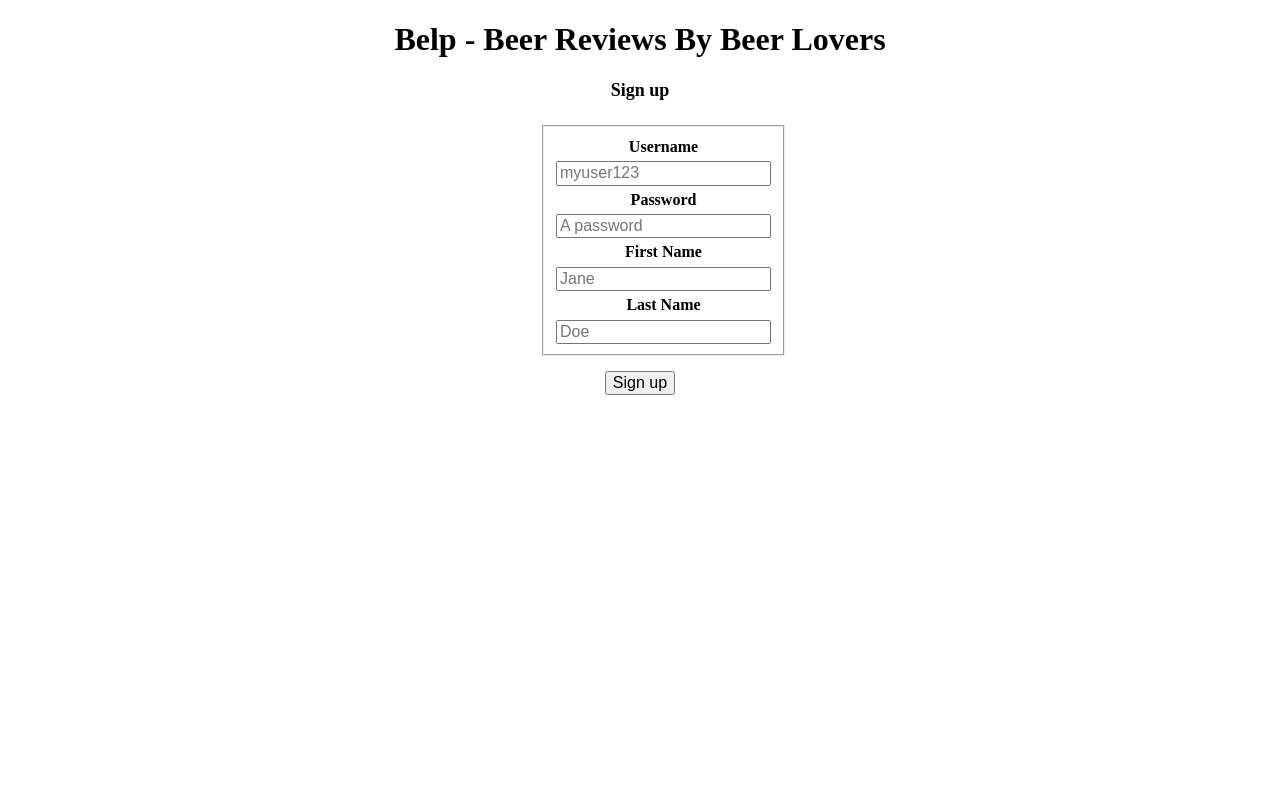
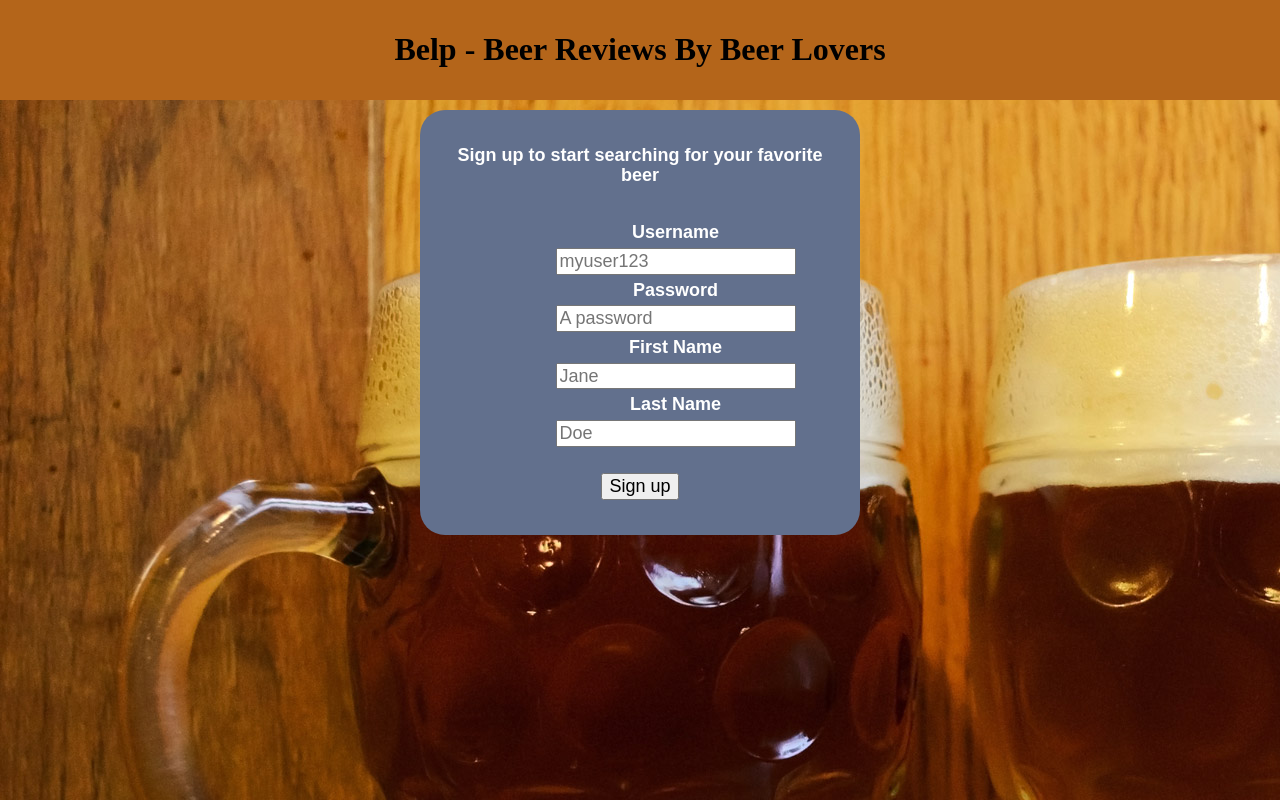
Before and after one commit to eharris128/belp, a website: page public/index.html in a window 1280 px wide. Drawn offline with nearby package versions, Linux system fonts and the light colour scheme.

Commit message:
Adds styles

```diff
--- a/public/index.css
+++ b/public/index.css
@@ -1,16 +1,46 @@
 .hidden {
   display: none;
 }
+
  form {
    width: 200px;
  }
 
+fieldset {
+   border:0 none;
+}
+
 body {
   text-align: center;
-  /*background: url('/img/beer.jpg') no-repeat;
-  background-size: cover;*/
+  /*background-color: #6A381F;*/
+  background-image: url("/img/beer.jpg")
 }
 
+.header {
+  /*background-color: #E3D985;*/
+  background-color: #B4651A;
+  padding:10px;
+  margin-bottom: 10px;
+}
+
+.starter-page, .beer-form, .results {
+    font-family: Arial, Helvetica, sans-serif;
+    font-weight: bold;
+    font-size: 18px;
+    padding: 20px;
+    background-color: #62708D;
+    color: #FFFFFF;
+    width: 400px;
+    margin:auto;
+    border-radius: 25px;
+}
+   #js-review input:focus, #beer-name input:focus, .js-logged-in button:focus, #signup-form input:focus, #signup-form button:focus,.beer-form button:focus {
+    outline: 5px dotted pink;
+   }
+
+.results {
+  margin-top: 20px;
+}
 form {
   margin: auto;
   padding: 10px;
@@ -35,11 +65,3 @@ form {
 ul {
   list-style: none;
 }
-
-
-.results {
-  padding: 8px;
-  background-color: white;
-  width: 400px;
-  margin: auto;
-}
--- a/public/index.html
+++ b/public/index.html
@@ -9,10 +9,12 @@
     <title>Belp - Beer Descriptions and Reviews</title>
 </head>
 <body>
-    <header><h1>Belp - Beer Reviews By Beer Lovers</h1></header>
+
+
+    <header class="header"><h1>Belp - Beer Reviews By Beer Lovers</h1></header>
     <main role="main">
-        <div class="container js-starter-page">
-            <h2 class="sign-up">Sign up</h2>
+        <div class="container starter-page js-starter-page">
+            <h2 class="sign-up">Sign up to start searching for your favorite beer</h2>
             <form action="#" id="signup-form" name="signup" method="post" class="js-signup-form">
                 <fieldset>
                     <label class="input-label" for="username">Username</label>
@@ -30,7 +32,7 @@
             <h2 class="js-loggedIn hidden">You have successfully created an account and logged in!! <br>You may now search for beer.</h2>
             <button class="js-loggedIn js-show-results-button button hidden">Click to proceed to search engine.</button>
         </div>
-      <form action="/beers" class="js-beer-form hidden">
+      <form action="/beers" class="js-beer-form beer-form hidden">
         <fieldset>
             <label class="input-label" for="beer-name">Please provide the name of a beer:</label>
             <input type="text" id="beer-name" required placeholder="Hercules Double IPA">
```
